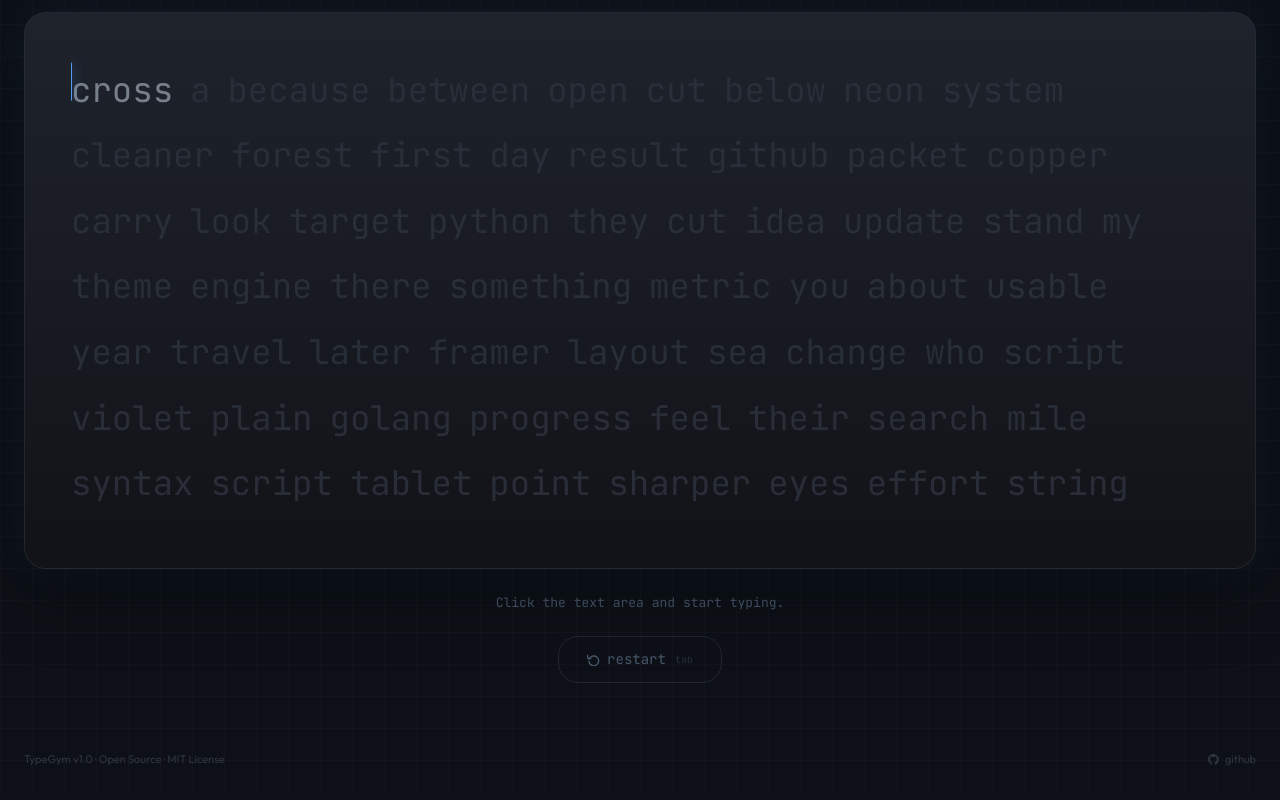
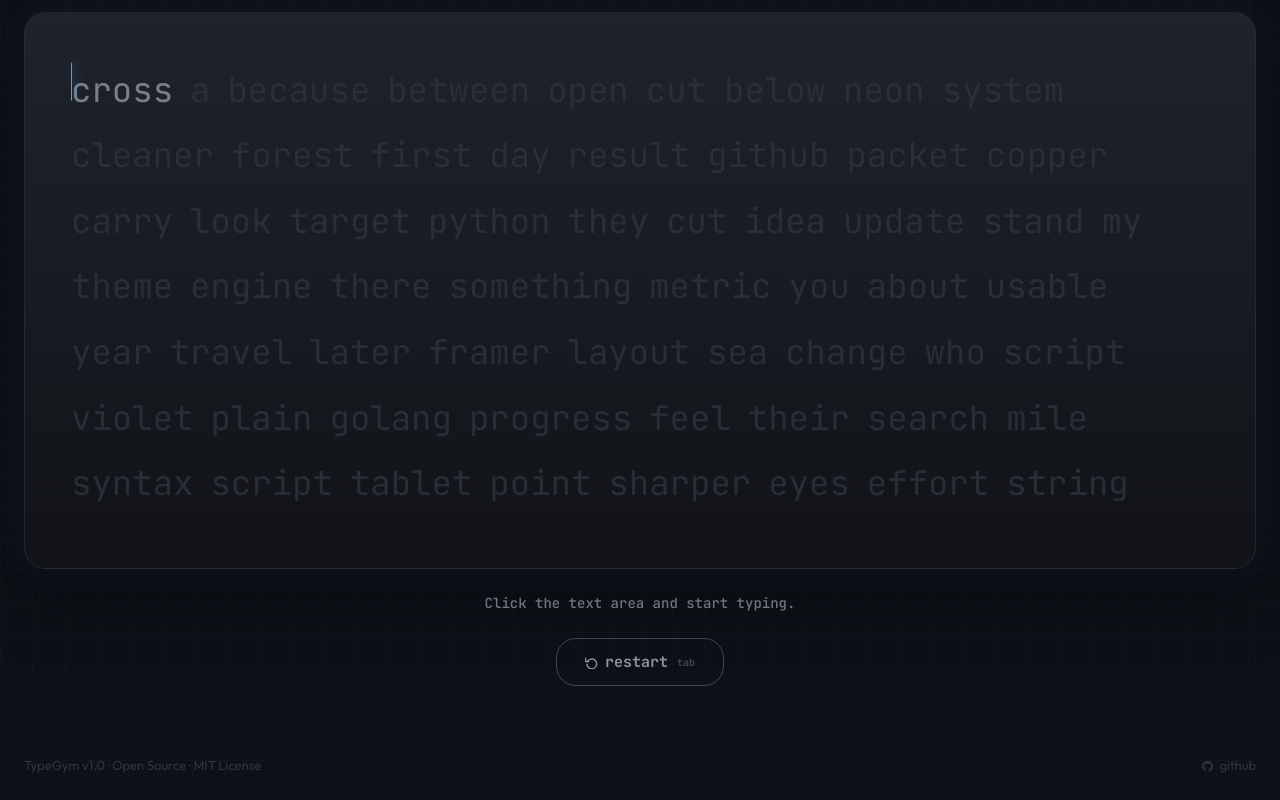
Before and after one commit to abhaypratap08/TypeGym, a Next.js app: page / in a window 1280 px wide. Shown: the part 200-1000 px from the top of the page. Built offline with nearby package versions, Linux system fonts and the light colour scheme.

Commit message:
app/globals.css : improve footer visibility

```diff
--- a/app/globals.css
+++ b/app/globals.css
@@ -87,15 +87,23 @@ body {
 .app-footer {
   width: min(1360px, calc(100% - 48px));
   margin: 0 auto;
-  padding: 12px 0 22px;
+  padding: 14px 0 24px;
   display: flex;
   justify-content: space-between;
   gap: 12px;
-  font-size: 11px;
-  color: var(--text-dim);
+  font-size: 13px;
+  color: var(--text-muted);
   font-family: 'Outfit', sans-serif;
   position: relative;
   z-index: 1;
+}
+
+.app-footer a {
+  transition: color 0.16s ease;
+}
+
+.app-footer a:hover {
+  color: var(--text-secondary) !important;
 }
 
 .word-shell {
@@ -147,8 +155,9 @@ body {
 }
 
 .tap-hint {
-  font-size: 13px;
-  color: var(--text-muted);
+  font-size: 14px;
+  font-weight: 500;
+  color: #7f8994;
   text-align: center;
   max-width: 860px;
   text-wrap: balance;
@@ -398,13 +407,14 @@ body {
 /* ── Restart button ── */
 .restart-btn {
   background: transparent;
-  border: 1px solid rgba(48, 54, 61, 0.6);
+  border: 1px solid rgba(139, 148, 158, 0.42);
   cursor: pointer;
   font-family: 'JetBrains Mono', monospace;
-  font-size: 14px;
+  font-size: 15px;
+  font-weight: 600;
   padding: 12px 28px;
   border-radius: 20px;
-  color: var(--text-muted);
+  color: var(--text-secondary);
   transition: all 0.2s ease;
   display: inline-flex;
   align-items: center;
```
